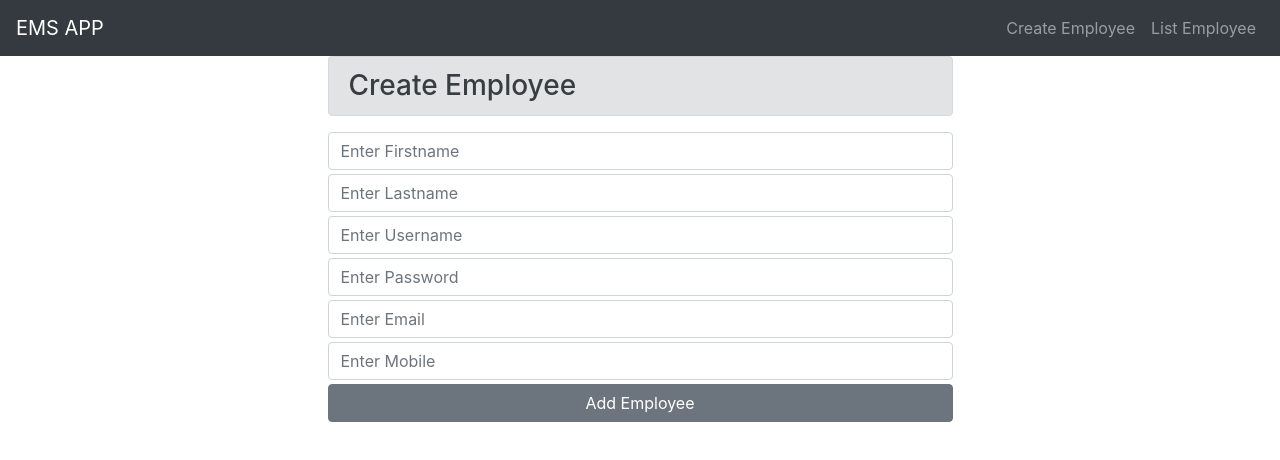
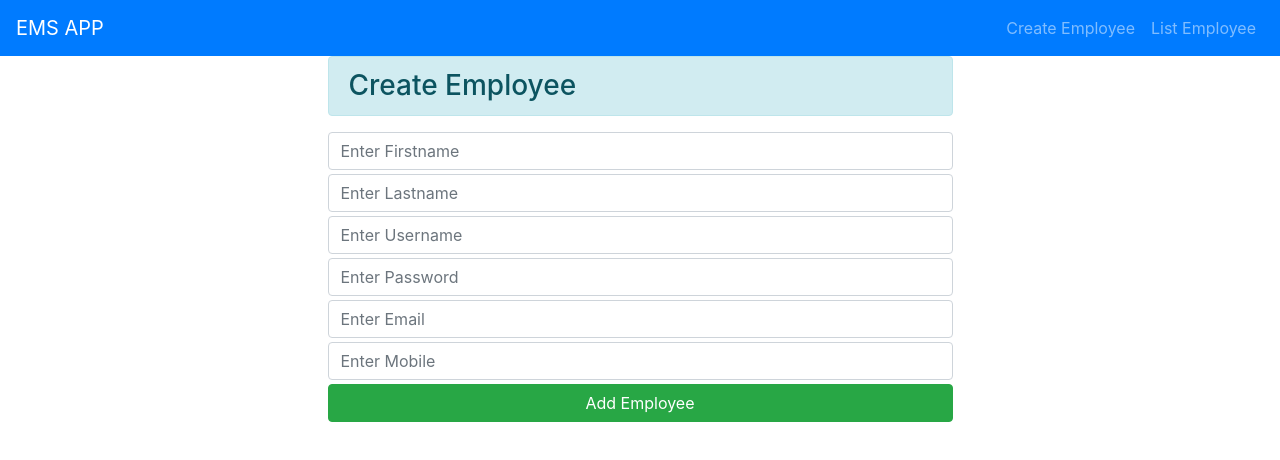
Before and after one commit to krishna0379/react-emp-appdemo, a React (Create React App) app: page /create-employee in a window 1280 px wide. Shown: the top 460 px of the page. Built offline with nearby package versions, Linux system fonts and the light colour scheme.

Commit message:
update/delete..opration

```diff
--- a/src/common/AppNavBar.js
+++ b/src/common/AppNavBar.js
@@ -3,7 +3,7 @@ import { Link } from "react-router-dom";
 
 export function AppNavBar() {
   return (
-    <Navbar bg="dark" expand="lg" variant="dark">
+    <Navbar bg="primary" expand="lg" variant="dark">
       <Navbar.Brand as={Link} to="/">
         EMS APP
       </Navbar.Brand>
--- a/src/components/EmployeeList.js
+++ b/src/components/EmployeeList.js
@@ -1,8 +1,9 @@
-import { useState } from "react";
+import { useEffect, useState } from "react";
 import { useDispatch, useSelector } from "react-redux";
 import { useHistory } from "react-router";
 import {
   deleteEmployeeAction,
+  getAllEmployeeAction,
   updateRefEmployee,
 } from "../redux/EmployeeReducer";
 
@@ -14,8 +15,13 @@ export function EmployeeList() {
 
   const [successOperation, setSuccessOperation] = useState(false);
 
+  // Used to Initialize :: READ THE DATA FROM API
+  useEffect(() => {
+    dispatch(getAllEmployeeAction());
+  }, []);
+
   const deleteEmployee = (item, index) => {
-    dispatch(deleteEmployeeAction(index));
+    dispatch(deleteEmployeeAction(item));
 
     setSuccessOperation(true);
     setTimeout(() => setSuccessOperation(false), 2000);
@@ -33,7 +39,7 @@ export function EmployeeList() {
     <div className="row">
       <div className="col-3 col-md-2 d-none d-md-block"></div>
       <div className="col-12 col-md-8">
-        <h3 className="alert alert-secondary">Employee List</h3>
+        <h3 className="alert alert-info">Employee List</h3>
 
         {successOperation && (
           <div className="alert alert-success">Opeation Success</div>
@@ -53,10 +59,10 @@ export function EmployeeList() {
           <tbody>
             {[...state.employee.list].map((item, index) => (
               <tr key={index}>
-                <th scope="row">{index + 1}</th>
+                <th scope="row">{item.id}</th>
                 <td>{item.userName}</td>
-                <td>{item.password}</td>
-                <td>{item.email}</td>
+                <td>{"*******"}</td>
+                <td>{"******@gmail.com"}</td>
                 <td>{item.mobile}</td>
                 <td>
                   <input
@@ -64,7 +70,7 @@ export function EmployeeList() {
                     onClick={() => updateEmployee(item)}
                     value="Edit"
                     className="btn btn-link"
-                  />{" "}
+                  />
                   /
                   <input
                     type="button"
--- a/src/components/EmployeeUpsert.js
+++ b/src/components/EmployeeUpsert.js
@@ -1,7 +1,10 @@
 import { useState } from "react";
 import { useDispatch, useSelector } from "react-redux";
 import { useHistory } from "react-router-dom";
-import { createEmployeeAction } from "../redux/EmployeeReducer";
+import {
+  createEmployeeAction,
+  updateEmployeeAction,
+} from "../redux/EmployeeReducer";
 
 export function EmployeeUpsert() {
   const dispatch = useDispatch();
@@ -58,14 +61,34 @@ export function EmployeeUpsert() {
     setMobile("");
   };
 
+  const updateEmployee = () => {
+    dispatch(
+      updateEmployeeAction({
+        id: state.employee.refemp.id,
+        firstName,
+        lastName,
+        userName,
+        email,
+        mobile,
+        password,
+      })
+    );
+
+    // reset the form
+    setFirstName("");
+    setLastName("");
+    setUserName("");
+    setPassword("");
+    setEmail("");
+    setMobile("");
+  };
+
   return (
     <div className="row">
       <div className="col-3 col-md-3 d-none d-md-block"></div>
       <div className="col-12 col-md-6">
-        <h3 className="alert alert-secondary">
-          {state.employee.refemp.userName
-            ? "Update Employee"
-            : "Create Employee"}
+        <h3 className="alert alert-info">
+          {state.employee.refemp.id ? "Update Employee" : "Create Employee"}
         </h3>
 
         {/** BELOW THESE TWO TAGS MUST BE CONDITIOANL */}
@@ -134,17 +157,17 @@ export function EmployeeUpsert() {
         </div>
 
         <div className="mb-1">
-          {state.employee.refemp.userName ? (
+          {state.employee.refemp.id ? (
             <input
               type="button"
               className="btn btn-secondary w-100"
               value="Update Employee"
-              onClick={() => {}}
+              onClick={() => updateEmployee()}
             />
           ) : (
             <input
               type="button"
-              className="btn btn-secondary w-100"
+              className="btn btn-success w-100"
               value="Add Employee"
               onClick={(e) => addEmployee(e)}
             />
```
